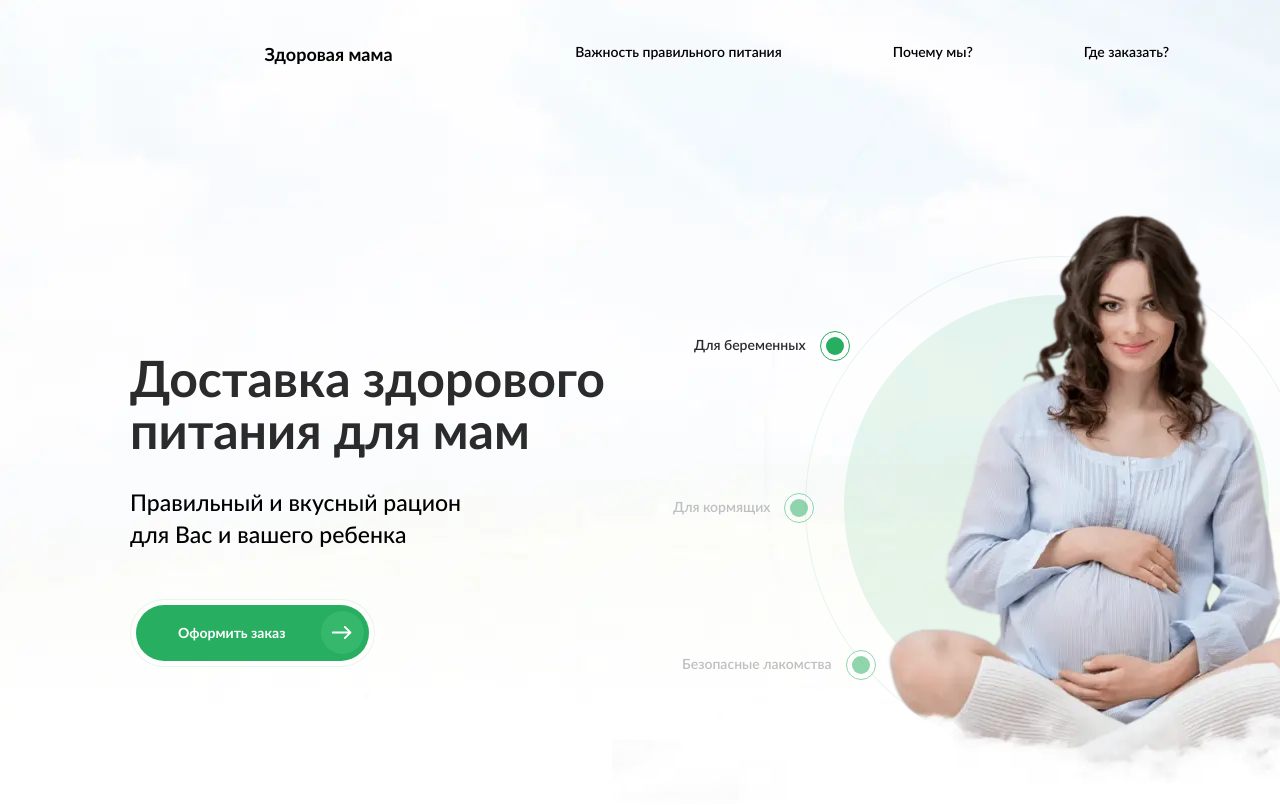
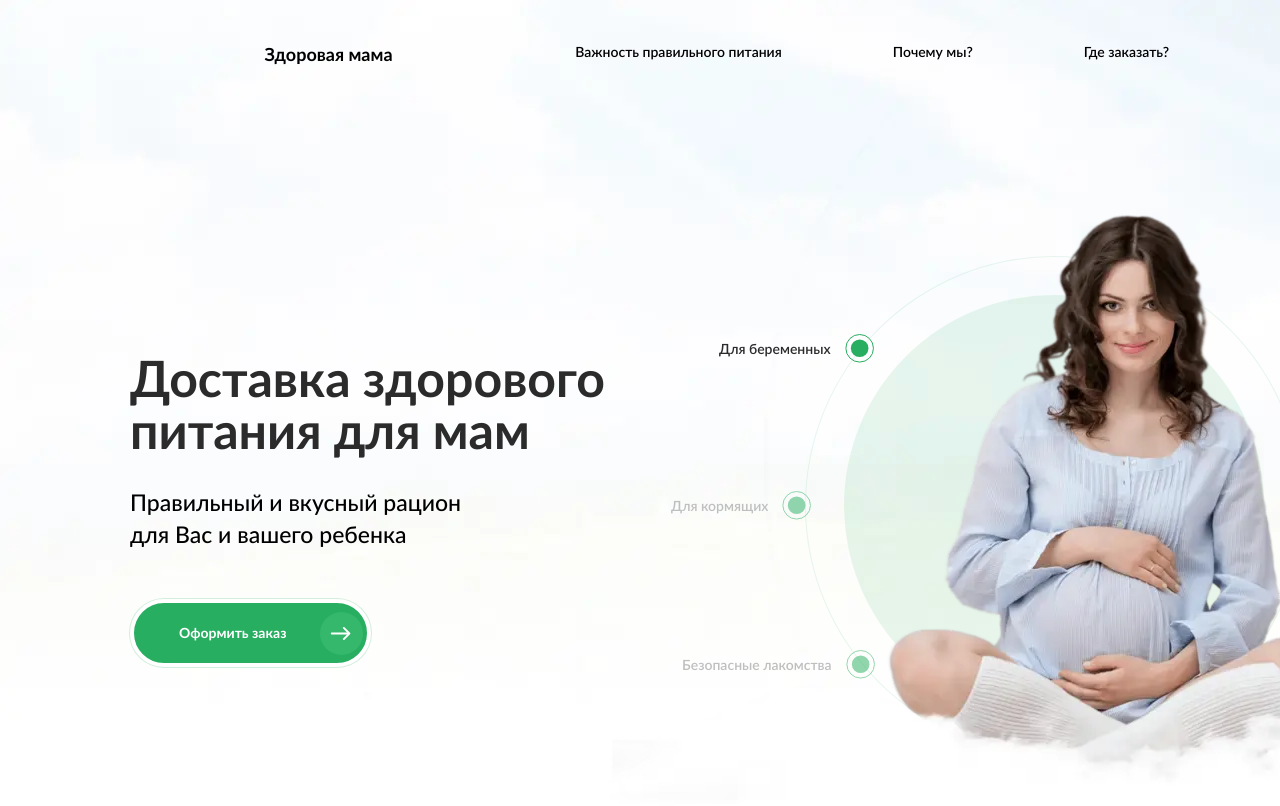
Before and after one commit to AlinaGlinskaya/Healthy-Mama, a plain HTML site: page index.html in a window 1280 px wide. Shown: the top 806 px of the page. Drawn offline with Linux system fonts and the light colour scheme.

Commit message:
radio-slider-desktop

```diff
--- a/style.css
+++ b/style.css
@@ -69,9 +69,8 @@ button, input, textarea {
 .order-button {
 	position: relative;
 	display: block;
-	box-sizing: border-box;
-	width: 245px;
-	height: 68px;
+	width: 223px;
+	height: 50px;
 	padding: 5px;
 	text-decoration: none;
 	font-size: 14px;
@@ -80,14 +79,15 @@ button, input, textarea {
 	color: #ffffff;
 	background-color: #27ae60;
 	border-radius: 40px;
-	border: 1px solid rgba(39, 174, 96, 0.1);
-	background-clip: content-box;
+	border: 4px solid #ffffff;
+	box-shadow: 0 0 0 1px rgba(39, 174, 96, 0.2);
 }
+
 .order-button::after {
 	position: absolute;
 	content: "";
-	top: 11px;
-	right: 10px;
+	top: 9px;
+	right: 4px;
 	width: 43px;
 	height: 43px;
 	background-color: #35b86c;
@@ -100,7 +100,20 @@ button, input, textarea {
 
 .order-button span {
 	display: inline-block;
-	padding: 18px 42px;
+	padding: 15px 40px;
+}
+
+.order-button:hover,
+.order-button:focus {
+	background-color: #ffffff;
+	color: #27ae60;
+	border: 4px solid #27ae60;
+	transition-duration: 0.3s;
+}
+
+.order-button:hover::after,
+.order-button:focus::after {
+	opacity: 0.5;
 }
 
 /*Page-header*/
@@ -455,7 +468,7 @@ button, input, textarea {
 	content: "";
 	left: 195px;
 	top: 159px;
-	width: 425px;
+	width: 420px;
 	height: 421px;
 	padding: 38px;
 	border-radius: 50%;
@@ -468,7 +481,9 @@ button, input, textarea {
 .radio-slider__text {
 	position: absolute;
 	z-index: 2;
-	width: 200px;
+	width: 350px;
+	display: flex;
+	align-items: center;
 	font-size: 14px;
 	font-weight: 600;
 	line-height: 1.4;
@@ -476,19 +491,16 @@ button, input, textarea {
 	cursor: pointer;
 }
 
-.radio-slider__text span {
-	position: relative;
+.radio-slider__text:hover span,
+.radio-slider__text:focus span {
+	color: #2b2b2b;
+	transform: translateX(-20px) scale(1.1);
+	transition-duration: 0.3s;
 }
 
-.radio-slider__text:hover {
-	font-size: 18px;
-	color: #2b2b2b;
-	transform: translateX(-50px);
-	transition: font-size 0.3s, transform 0.3s;
-}
-
-.radio-slider__text:hover span::after {
-	transform: translateX(50px) scale(1.6);
+.radio-slider__text:hover::after,
+.radio-slider__text:focus::after {
+	transform: scale(1.86);
 	opacity: 1;
 }
 
@@ -496,19 +508,22 @@ button, input, textarea {
 	color: #2b2b2b;
 }
 
-.radio-slider__text span::after {
-	position: absolute;
+.radio-slider__item input:checked ~ .radio-slider__text::after {
+	opacity: 1;
+}
+
+.radio-slider__text::after {
 	content: "";
-	right: -44px;
-	top: -5px;
-	width: 18px;
-	height: 18px;
+	display: block;
+	width: 20px;
+	height: 20px;
 	padding: 5px;
-	background-color: #27ae60;
-	background-clip: content-box;
-	border-radius: 50%;
-	border: 1px solid #27ae60;
+	margin-left: 14px;
+	background-image: url("img/rounds.svg");
+	background-repeat: no-repeat;
 	opacity: 0.5;
+	transition-duration: 0.3s;
+	transition-property: transform;
 }
 
 .radio-slider__item input:checked + .radio-slider__text span::after {
@@ -516,17 +531,17 @@ button, input, textarea {
 }
 
 .radio-slider label[for="pregnant"] {
-	top: 238px;
-	left: 84px;
+	top: 237px;
+	left: 109px;
 }
 
 .radio-slider label[for="nursing"] {
-	top: 400px;
-	left: 63px;
+	top: 394px;
+	left: 61px;
 }
 
 .radio-slider label[for="safe-treats"] {
-	top: 557px;
+	top: 553px;
 	left: 72px;
 }
 
@@ -541,10 +556,19 @@ button, input, textarea {
 .radio-slider__image img {
 	position: absolute;
 	z-index: 1;
+}
+
+.radio-slider__image--pregnant img {
 	top: 111px;
 	left: -16px;
 }
 
-.radio-slider__image--nursing img, .radio-slider__image--safe-treats img {
-	left: 250px;
+.radio-slider__image--nursing img {
+	left: 231px;
+	top: 58px;
 }
+
+.radio-slider__image--safe-treats img {
+	left: 240px;
+	top: 22px;
+}
```
